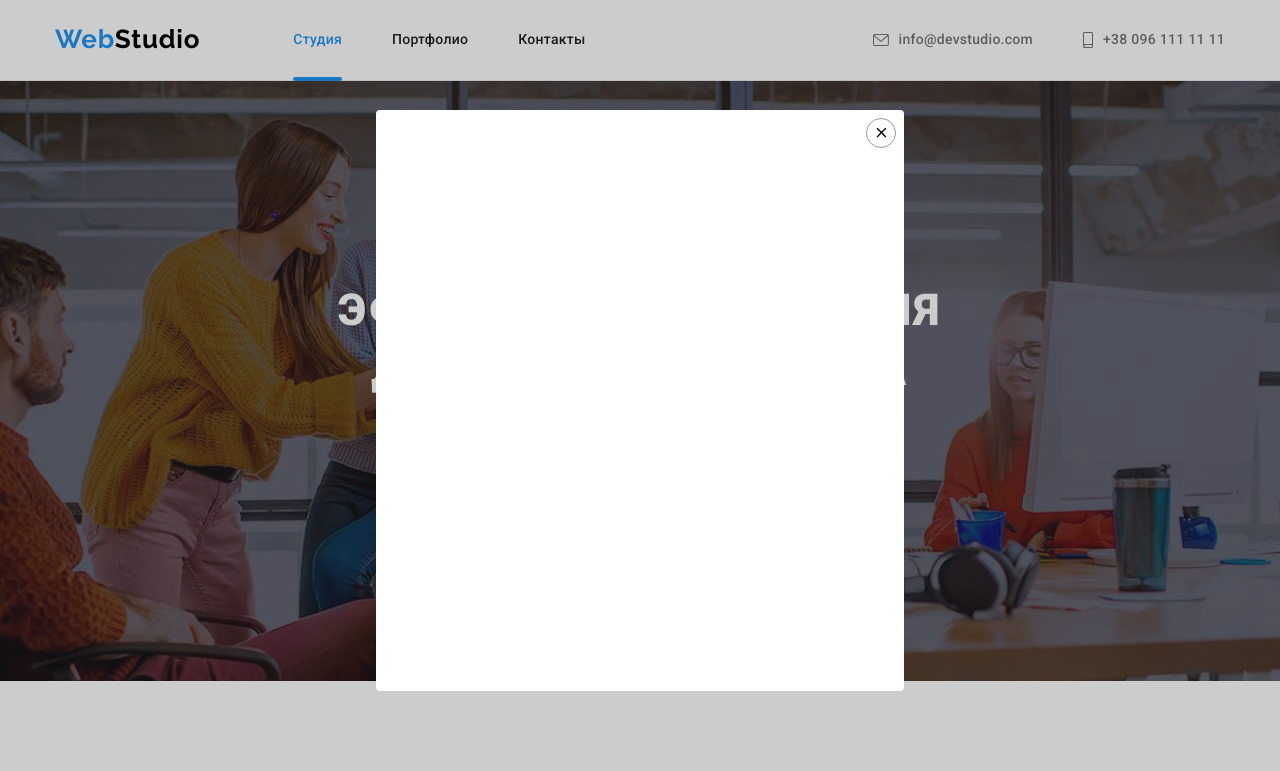
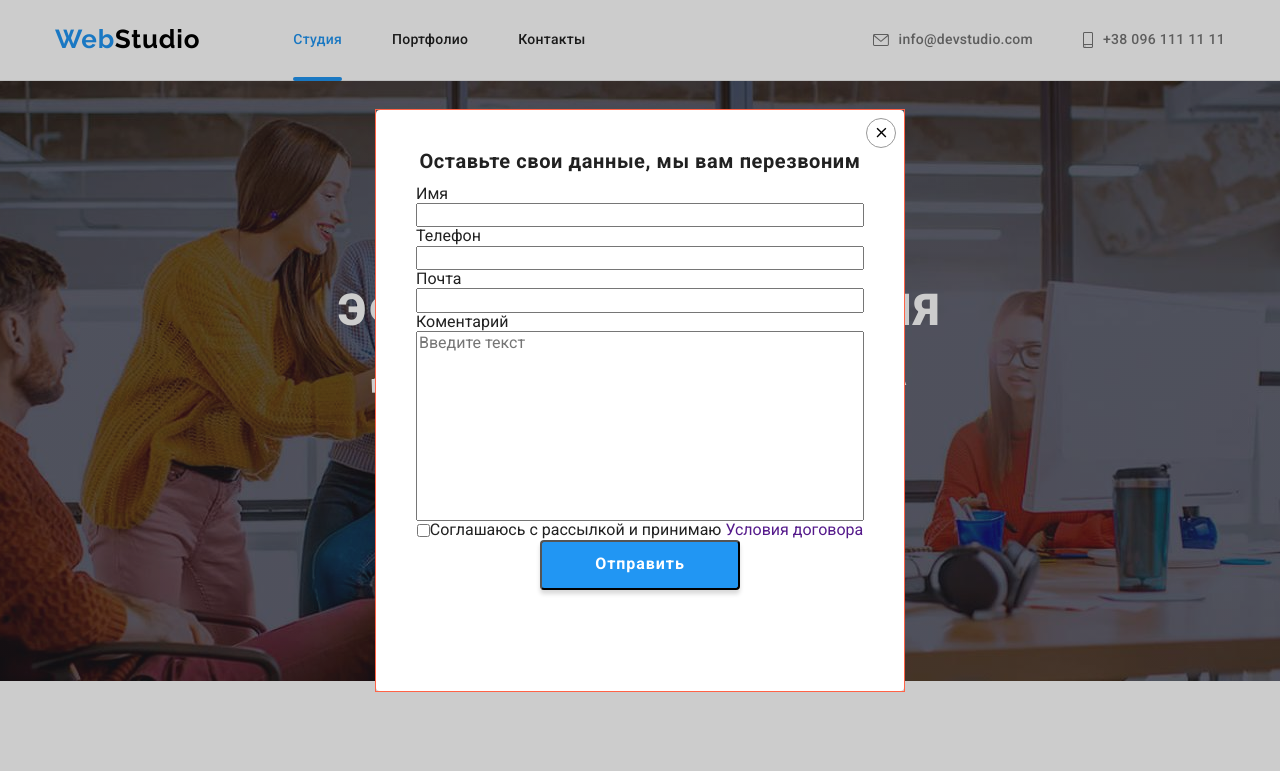
Before and after one commit to IgorFish/goit-markup-hw-06, a plain HTML site: page index.html in a window 1280 px wide. Both pictures are taken after a click on the button "Заказать услугу". Shown: the top 771 px of the page. Drawn offline with nearby package versions, Linux system fonts and the light colour scheme.

Commit message:
борьба с модалкой
борьба с модалкой

```diff
--- a/css/styles.css
+++ b/css/styles.css
@@ -691,6 +691,8 @@ ul {
   transform: scale(1);
   transition: transform 250ms cubic-bezier(0.4, 0, 0.2, 1);
 }
+
+/* кнопка закрытия модалки */
 .close-button {
   position: absolute;
   top: 8px;
@@ -704,35 +706,65 @@ ul {
   height: 30px;
   background-color: #ffffff;
   border: 1px solid #999999;
+  z-index: 2;
 }
 
-/* репета */
-/* .backdrop {
-  position: fixed;
-  top: 0;
-  left: 0;
-  width: 100%;
-  height: 100%;
-  background: rgba(0, 0, 0, 0.2);
-}
-.backdrop.is-hidden {
-  opacity: 1;
-  pointer-events: none;
-}
-.modal {
+/* формы модалки */
+
+.modal-form {
   position: absolute;
-  top: 50%;
-  left: 50%;
-  transform: translate(-50%, -50%);
+  display: flex;
   width: 528px;
   height: 581px;
-  background-color: var(--primari-bg-color);
-  box-shadow: 0px 1px 3px rgba(0, 0, 0, 0.12), 0px 1px 1px rgba(0, 0, 0, 0.14),
-    0px 2px 1px rgba(0, 0, 0, 0.2);
+
+  flex-direction: column;
+
+  padding: 40px;
+  outline: 1px solid tomato;
+  z-index: 1;
+}
+
+/* заголовок модалки */
+.modal-title {
+  font-weight: 700;
+  font-size: 20px;
+  line-height: 1.15;
+  text-align: center;
+  letter-spacing: 0.03em;
+  color: var(--title-text-color);
+  margin-bottom: 12px;
+}
+
+/* class="form-field" */
+
+.form-field {
+  display: flex;
+  flex-direction: column;
+}
+
+.form-modal-button {
+  display: flex;
+  justify-content: center;
+}
+/* кнопка отправки форм модалки */
+.modal-button {
+  width: 200px;
+  height: 50px;
+  box-shadow: 0px 4px 4px rgba(0, 0, 0, 0.15);
   border-radius: 4px;
-  padding: 15px;
-} */
-
+  background: var(--accent-color);
+  cursor: pointer;
+  color: var(--primari-bg-color);
+  font-weight: 700;
+  font-size: 16px;
+  line-height: 1.88;
+  /* align-items: center; */
+  text-align: center;
+  letter-spacing: 0.06em;
+}
+.modal-textarea {
+  resize: none;
+}
 /* основной цвет background: #212121; */
 /* вторичный #757575; */
 /* акцент #2196F3 */
--- a/index.html
+++ b/index.html
@@ -459,8 +459,71 @@
             <use href="./images/symbol-defs.svg#icon-close"></use>
           </svg>
         </button>
+
+        <form class="modal-form">
+          <h2 class="modal-title">Оставьте свои данные, мы вам перезвоним</h2>
+          <div class="form-field">
+            <label class="modal-label" for="name">Имя</label>
+            <input class="modal-input" type="text" name="name" id="name" />
+          </div>
+
+          <div class="form-field">
+            <label class="modal-label" for="tel">Телефон</label>
+            <input class="modal-input" type="tel" name="tel" id="tel" />
+          </div>
+
+          <div class="form-field">
+            <label class="modal-label" for="mail">Почта</label>
+            <input class="modal-input" type="email" name="mail" id="mail" />
+          </div>
+
+          <div class="form-field">
+            <label class="modal-label" for="">Коментарий</label>
+
+            <textarea
+              class="modal-textarea"
+              name="comment"
+              id="comment"
+              cols="30"
+              rows="10"
+              placeholder="Введите текст"
+            ></textarea>
+          </div>
+
+          <div class="form-modal-button">
+            <input
+              class="modal-policy"
+              type="checkbox"
+              name="policy"
+              id="policy"
+            />
+            <label class="modal-checkbox" for="policy"
+              >Соглашаюсь с рассылкой и принимаю
+              <a class="modal-checkbox-policy" href="">Условия договора</a>
+            </label>
+          </div>
+
+          <div class="form-modal-button">
+            <button class="modal-button" type="submit">Отправить</button>
+          </div>
+        </form>
       </div>
     </div>
     <script src="./js/modal.js"></script>
+
+    <!-- скрипт репета -->
+    <script>
+      (() => {
+        document
+          .querySelector(".modal-form")
+          .addEventListener("submit", (e) => {
+            e.preventDefault();
+
+            new FormData(e.currentTarget).forEach((value, name) =>
+              console.log(`${name}: ${value}`)
+            );
+          });
+      })();
+    </script>
   </body>
 </html>
```
